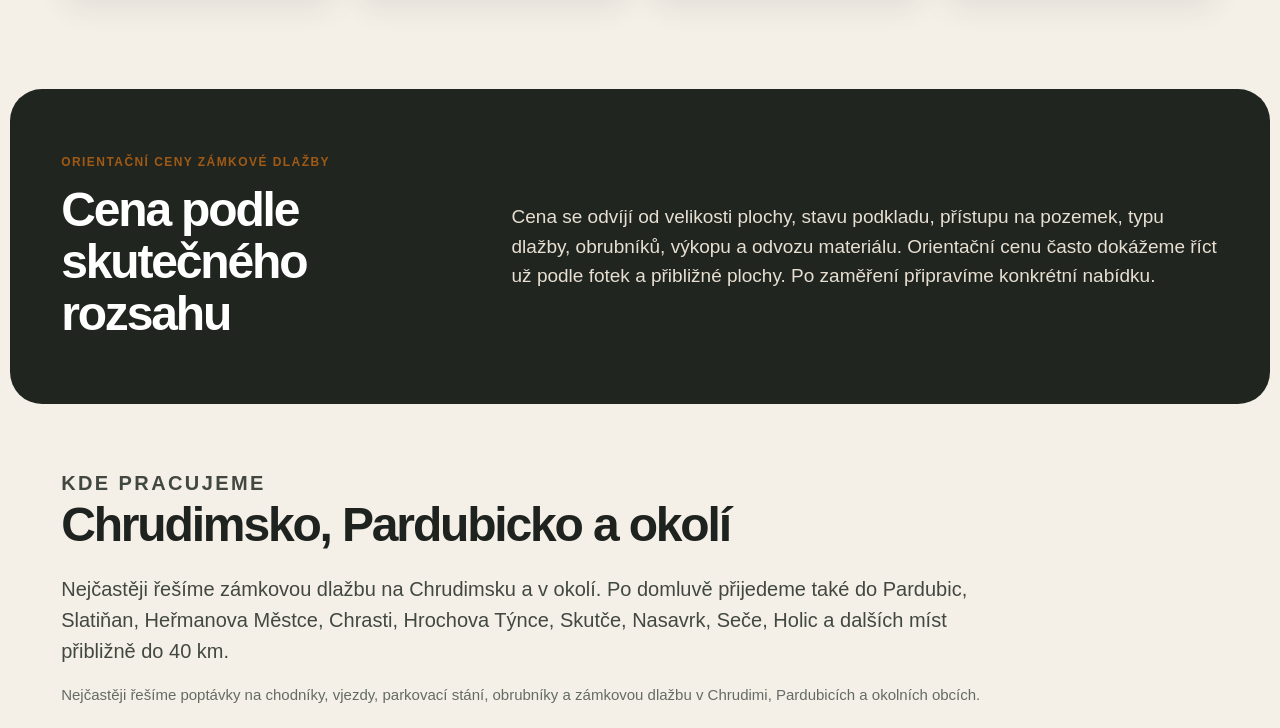
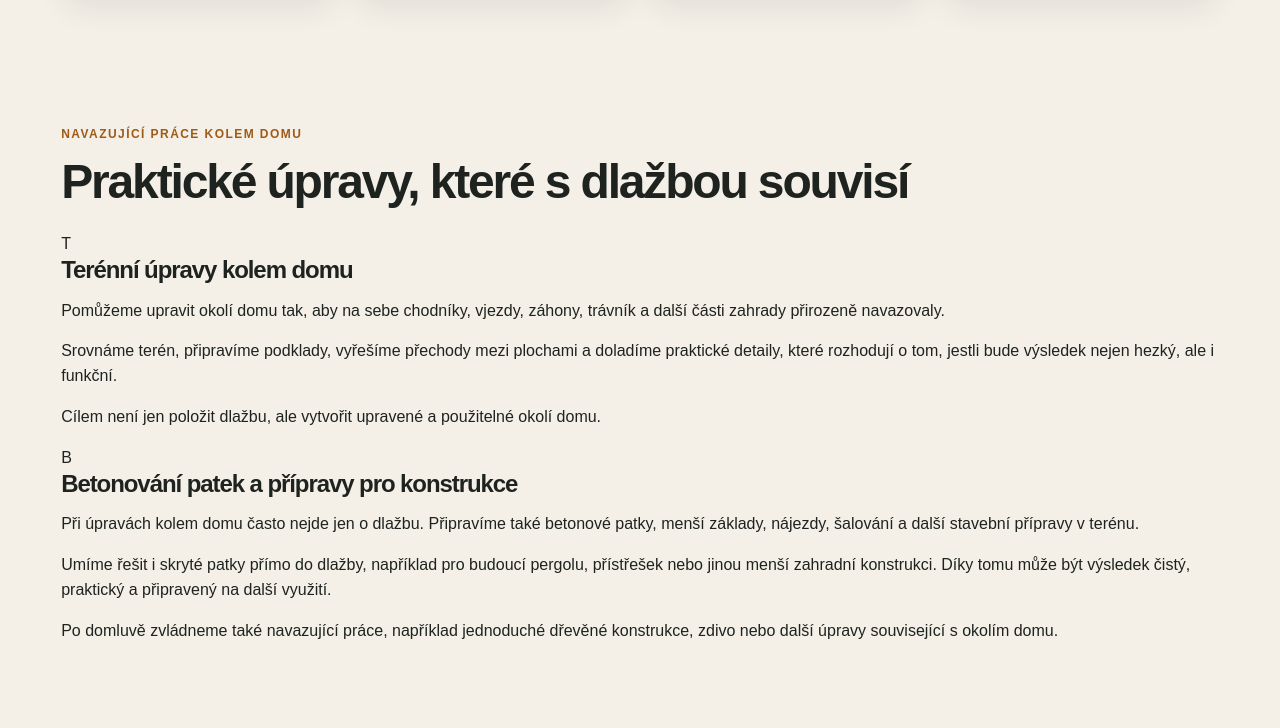
Before and after one commit to apochobradsky-tech/chodniky21, a plain HTML site: page index.html in a window 1280 px wide. Shown: the part 2213-2941 px from the top of the page. Drawn offline with Linux system fonts and the light colour scheme.

Commit message:
terénní úprav, patky a čištění dlažby

```diff
--- a/index.html
+++ b/index.html
@@ -201,6 +201,33 @@
       </div>
     </section>
 
+    <section class="section related-services">
+      <div class="section-head">
+        <p class="eyebrow">Navazující práce kolem domu</p>
+        <h2>Praktické úpravy, které s dlažbou souvisí</h2>
+      </div>
+      <div class="service-panels">
+        <article class="service-panel">
+          <span class="service-icon" aria-hidden="true">T</span>
+          <div>
+            <h3>Terénní úpravy kolem domu</h3>
+            <p>Pomůžeme upravit okolí domu tak, aby na sebe chodníky, vjezdy, záhony, trávník a další části zahrady přirozeně navazovaly.</p>
+            <p>Srovnáme terén, připravíme podklady, vyřešíme přechody mezi plochami a doladíme praktické detaily, které rozhodují o tom, jestli bude výsledek nejen hezký, ale i funkční.</p>
+            <p>Cílem není jen položit dlažbu, ale vytvořit upravené a použitelné okolí domu.</p>
+          </div>
+        </article>
+        <article class="service-panel">
+          <span class="service-icon" aria-hidden="true">B</span>
+          <div>
+            <h3>Betonování patek a přípravy pro konstrukce</h3>
+            <p>Při úpravách kolem domu často nejde jen o dlažbu. Připravíme také betonové patky, menší základy, nájezdy, šalování a další stavební přípravy v terénu.</p>
+            <p>Umíme řešit i skryté patky přímo do dlažby, například pro budoucí pergolu, přístřešek nebo jinou menší zahradní konstrukci. Díky tomu může být výsledek čistý, praktický a připravený na další využití.</p>
+            <p>Po domluvě zvládneme také navazující práce, například jednoduché dřevěné konstrukce, zdivo nebo další úpravy související s okolím domu.</p>
+          </div>
+        </article>
+      </div>
+    </section>
+
     <section class="section dark-band">
       <div>
         <p class="eyebrow">Orientační ceny zámkové dlažby</p>
@@ -247,6 +274,19 @@
         <li><strong>Provedeme realizaci</strong><span>Připravíme podklad, osadíme obruby, položíme dlažbu a dokončíme detaily.</span></li>
         <li><strong>Předáme hotovo</strong><span>Po dokončení plochu uklidíme a předáme hotovou práci.</span></li>
       </ol>
+    </section>
+
+    <section class="section cleaning-section">
+      <div class="cleaning-card">
+        <span class="service-icon" aria-hidden="true">Č</span>
+        <div>
+          <p class="eyebrow">Obnova stávajících ploch</p>
+          <h2>Čištění dlažby a impregnace</h2>
+          <p>Ne každá dlažba se musí hned měnit. Často stačí profesionální vyčištění, odstranění nečistot, mechu a zašlé špíny, případně lokální výměna poškozených míst — a plocha znovu výrazně prokoukne.</p>
+          <p>Po vyčištění můžeme dlažbu také naimpregnovat, aby si výsledek déle udržela a lépe odolávala vodě, nečistotám i dalšímu usazování špíny.</p>
+          <p>Hodí se pro chodníky, vjezdy, terasy i starší plochy kolem domu.</p>
+        </div>
+      </div>
     </section>
 
     <section class="section faq" id="faq">
```
